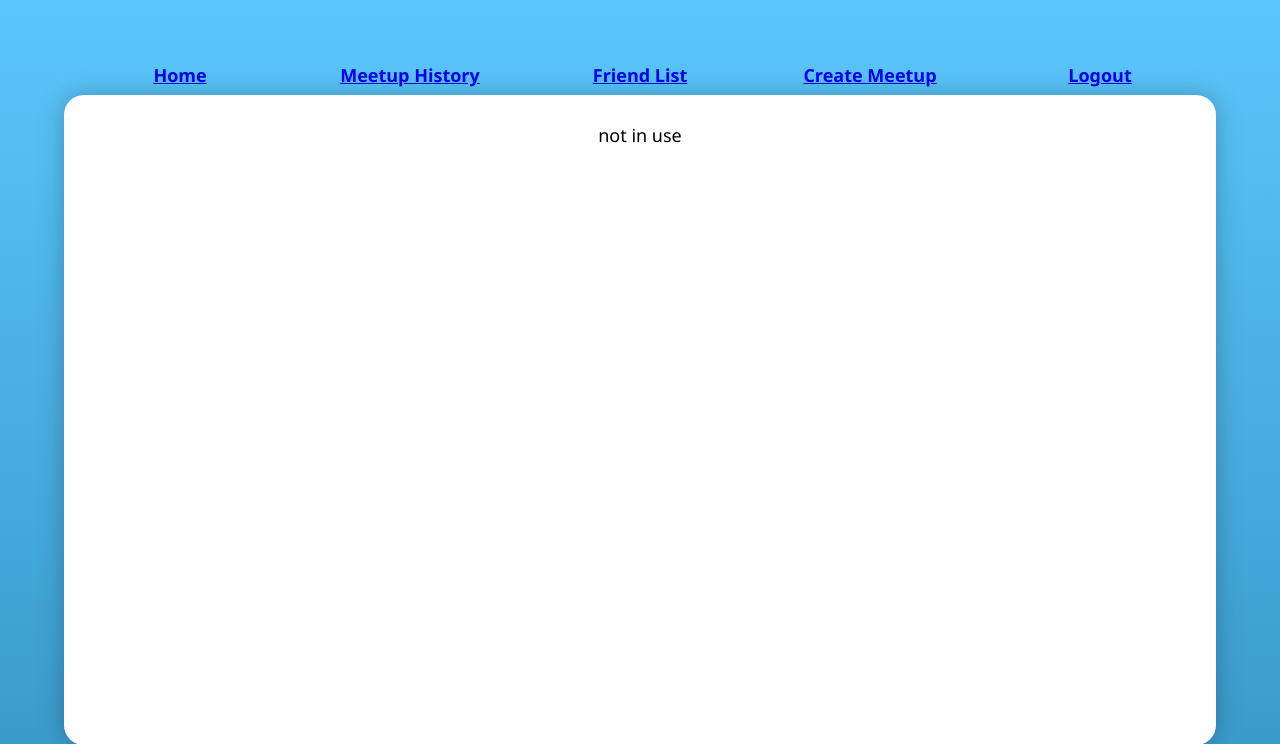
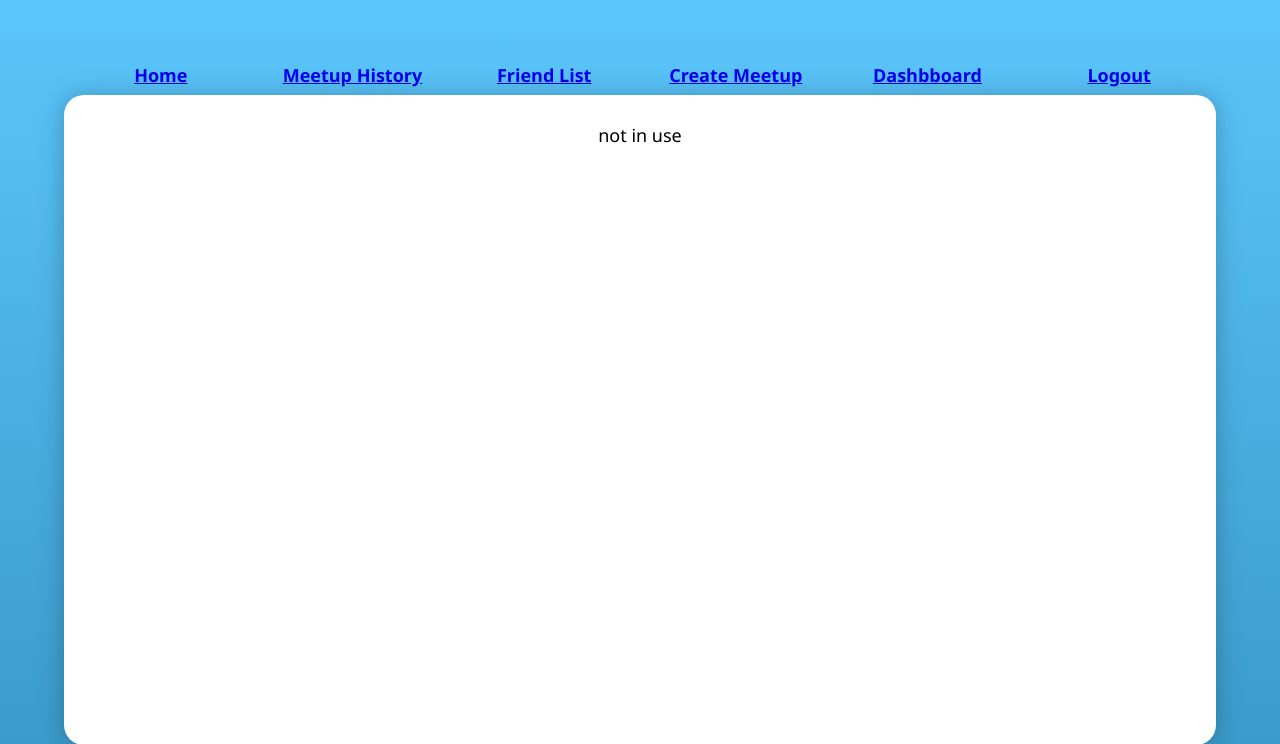
Before and after one commit to haefae222/Pizza_app, a Django app: page /about/ in a window 1280 px wide. Shown: the top 744 px of the page. Run offline with Django 3.2, Linux system fonts and the light colour scheme; a user stored in the database is signed in; lists and menus that the app fills with data are empty.

Commit message:
fixing login and adding dashboard going to check if this works at 5pm

```diff
--- a/meetups/assignment_1/assignment_1/settings.py
+++ b/meetups/assignment_1/assignment_1/settings.py
@@ -38,7 +38,6 @@ INSTALLED_APPS = [
     'django.contrib.sessions',
     'django.contrib.messages',
     'django.contrib.staticfiles',
-    'django.contrib.sites',
     'meetups',
 ]
 
--- a/meetups/assignment_1/meetups/templates/base.html
+++ b/meetups/assignment_1/meetups/templates/base.html
@@ -82,6 +82,7 @@
             <th class="history"><a href="{% url 'history' %}">Meetup History</a></th>
             <th class="friends_list"><a href="{% url 'friends_list' %}">Friend List</a></th>
             <th class="createmeetup"><a href="{% url 'create_meetup' %}">Create Meetup</a></th>
+            <th class="dashbboard"><a href="{% url 'dashboard' %}">Dashbboard</a></th>
             <th class="logoutpage"><a href="/logout">Logout</a></th>
         {% else %}
             <th class="loginpage"><a href="/login">Login</a></th>
```
Also changed, not shown: meetups/assignment_1/db.sqlite3.
